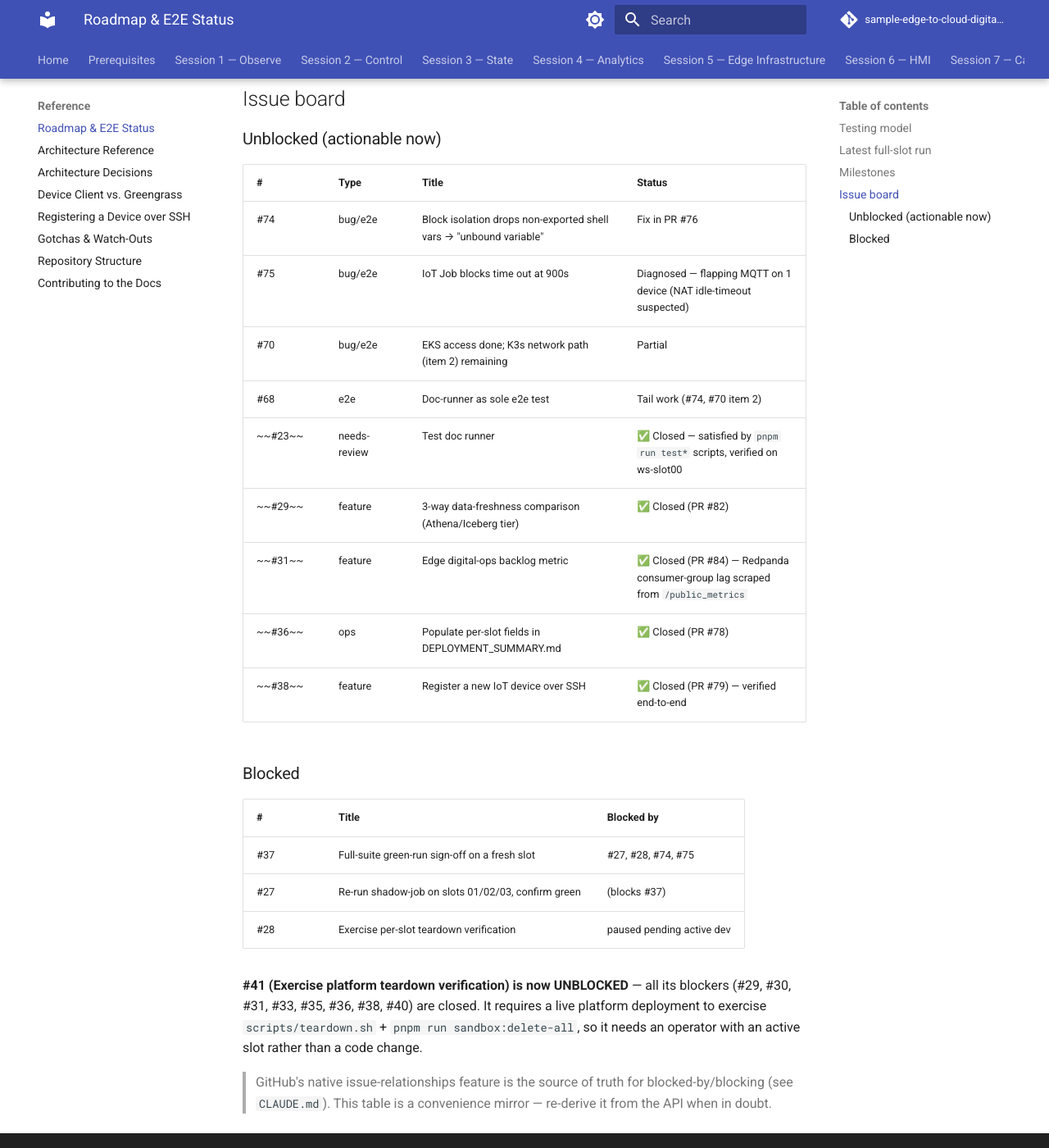
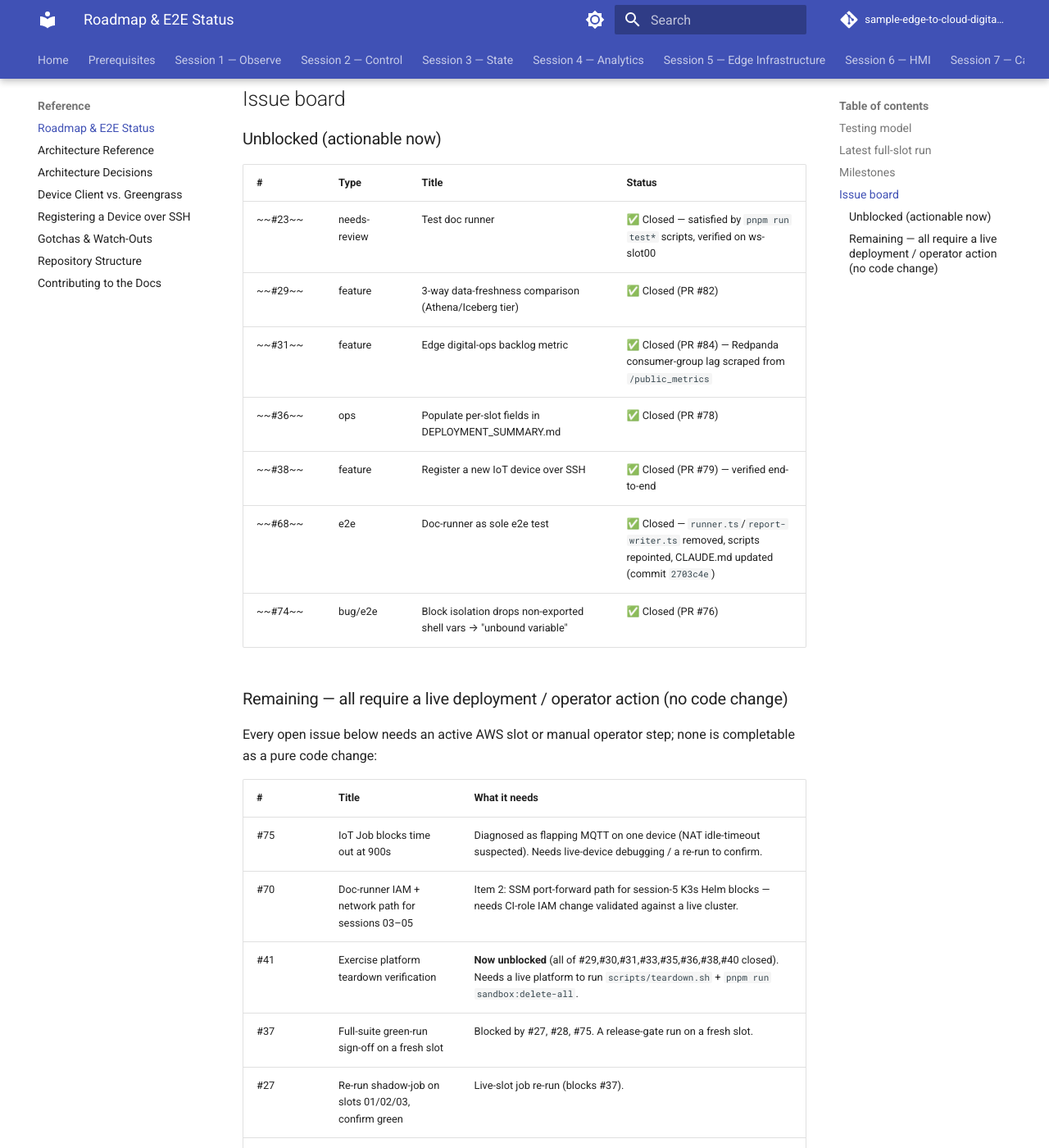
Before and after one commit to aws-samples/sample-edge-to-cloud-digital-ops-workshop, an MkDocs documentation site: the page built from workshop/reference/roadmap.md, in a window 1280 px wide and 1400 px high, scrolled down 1715 px. Shown: the whole window at 82% size. Built offline with MkDocs 1.6.1 and Material for MkDocs 9.7.7, drawn with Linux system fonts in a browser that asks for light colours; comment, search, counter and statistics services are not loaded; some of the changed text lies outside the part shown.

Commit message:
docs(roadmap): mark #68 and #74 closed, reframe remaining as live-deploy work
#68 (doc-runner as sole e2e test) is complete on main via commit 2703c4e —
runner.ts/report-writer.ts removed, package.json + CLAUDE.md repointed. #74
merged via PR #76. Every remaining open issue (#27,#28,#37,#41,#70,#75)
requires a live AWS slot or operator action, so the board now groups them
as such rather than "actionable now".

Co-Authored-By: Claude Opus 4.8 <noreply@anthropic.com>

```diff
--- a/workshop/reference/roadmap.md
+++ b/workshop/reference/roadmap.md
@@ -35,7 +35,7 @@ Against live `ws-slot00` on 2026-07-27, after merging #67/#68/#69/#70/#72:
 ## Milestones
 
 - [x] Broaden `e2e:assert` annotation coverage to every session (#67)
-- [x] Consolidate on doc-runner; remove `runner.ts` (#68, mostly — see open tail)
+- [x] Consolidate on doc-runner; remove `runner.ts` (#68 — closed, commit `2703c4e`)
 - [x] Auto-start Managed Flink Iceberg sink on platform deploy (#69)
 - [x] IAM-driven EKS access entries so participants can `helm`/`kubectl` (#70 item 1)
 - [x] Fix `set -e` session-abort masking in doc-runner (#72)
@@ -53,29 +53,27 @@ Against live `ws-slot00` on 2026-07-27, after merging #67/#68/#69/#70/#72:
 
 | # | Type | Title | Status |
 |---|---|---|---|
-| #74 | bug/e2e | Block isolation drops non-exported shell vars → "unbound variable" | Fix in PR #76 |
-| #75 | bug/e2e | IoT Job blocks time out at 900s | Diagnosed — flapping MQTT on 1 device (NAT idle-timeout suspected) |
-| #70 | bug/e2e | EKS access done; K3s network path (item 2) remaining | Partial |
-| #68 | e2e | Doc-runner as sole e2e test | Tail work (#74, #70 item 2) |
 | ~~#23~~ | needs-review | Test doc runner | ✅ Closed — satisfied by `pnpm run test*` scripts, verified on ws-slot00 |
 | ~~#29~~ | feature | 3-way data-freshness comparison (Athena/Iceberg tier) | ✅ Closed (PR #82) |
 | ~~#31~~ | feature | Edge digital-ops backlog metric | ✅ Closed (PR #84) — Redpanda consumer-group lag scraped from `/public_metrics` |
 | ~~#36~~ | ops | Populate per-slot fields in DEPLOYMENT_SUMMARY.md | ✅ Closed (PR #78) |
 | ~~#38~~ | feature | Register a new IoT device over SSH | ✅ Closed (PR #79) — verified end-to-end |
+| ~~#68~~ | e2e | Doc-runner as sole e2e test | ✅ Closed — `runner.ts`/`report-writer.ts` removed, scripts repointed, CLAUDE.md updated (commit `2703c4e`) |
+| ~~#74~~ | bug/e2e | Block isolation drops non-exported shell vars → "unbound variable" | ✅ Closed (PR #76) |
 
-### Blocked
+### Remaining — all require a live deployment / operator action (no code change)
 
-| # | Title | Blocked by |
+Every open issue below needs an active AWS slot or manual operator step; none is
+completable as a pure code change:
+
+| # | Title | What it needs |
 |---|---|---|
-| #37 | Full-suite green-run sign-off on a fresh slot | #27, #28, #74, #75 |
-| #27 | Re-run shadow-job on slots 01/02/03, confirm green | (blocks #37) |
-| #28 | Exercise per-slot teardown verification | paused pending active dev |
-
-**#41 (Exercise platform teardown verification) is now UNBLOCKED** — all its
-blockers (#29, #30, #31, #33, #35, #36, #38, #40) are closed. It requires a live
-platform deployment to exercise `scripts/teardown.sh` + `pnpm run
-sandbox:delete-all`, so it needs an operator with an active slot rather than a
-code change.
+| #75 | IoT Job blocks time out at 900s | Diagnosed as flapping MQTT on one device (NAT idle-timeout suspected). Needs live-device debugging / a re-run to confirm. |
+| #70 | Doc-runner IAM + network path for sessions 03–05 | Item 2: SSM port-forward path for session-5 K3s Helm blocks — needs CI-role IAM change validated against a live cluster. |
+| #41 | Exercise platform teardown verification | **Now unblocked** (all of #29,#30,#31,#33,#35,#36,#38,#40 closed). Needs a live platform to run `scripts/teardown.sh` + `pnpm run sandbox:delete-all`. |
+| #37 | Full-suite green-run sign-off on a fresh slot | Blocked by #27, #28, #75. A release-gate run on a fresh slot. |
+| #27 | Re-run shadow-job on slots 01/02/03, confirm green | Live-slot job re-run (blocks #37). |
+| #28 | Exercise per-slot teardown verification | Live-slot teardown run. |
 
 > GitHub's native issue-relationships feature is the source of truth for
 > blocked-by/blocking (see `CLAUDE.md`). This table is a convenience mirror —
```
